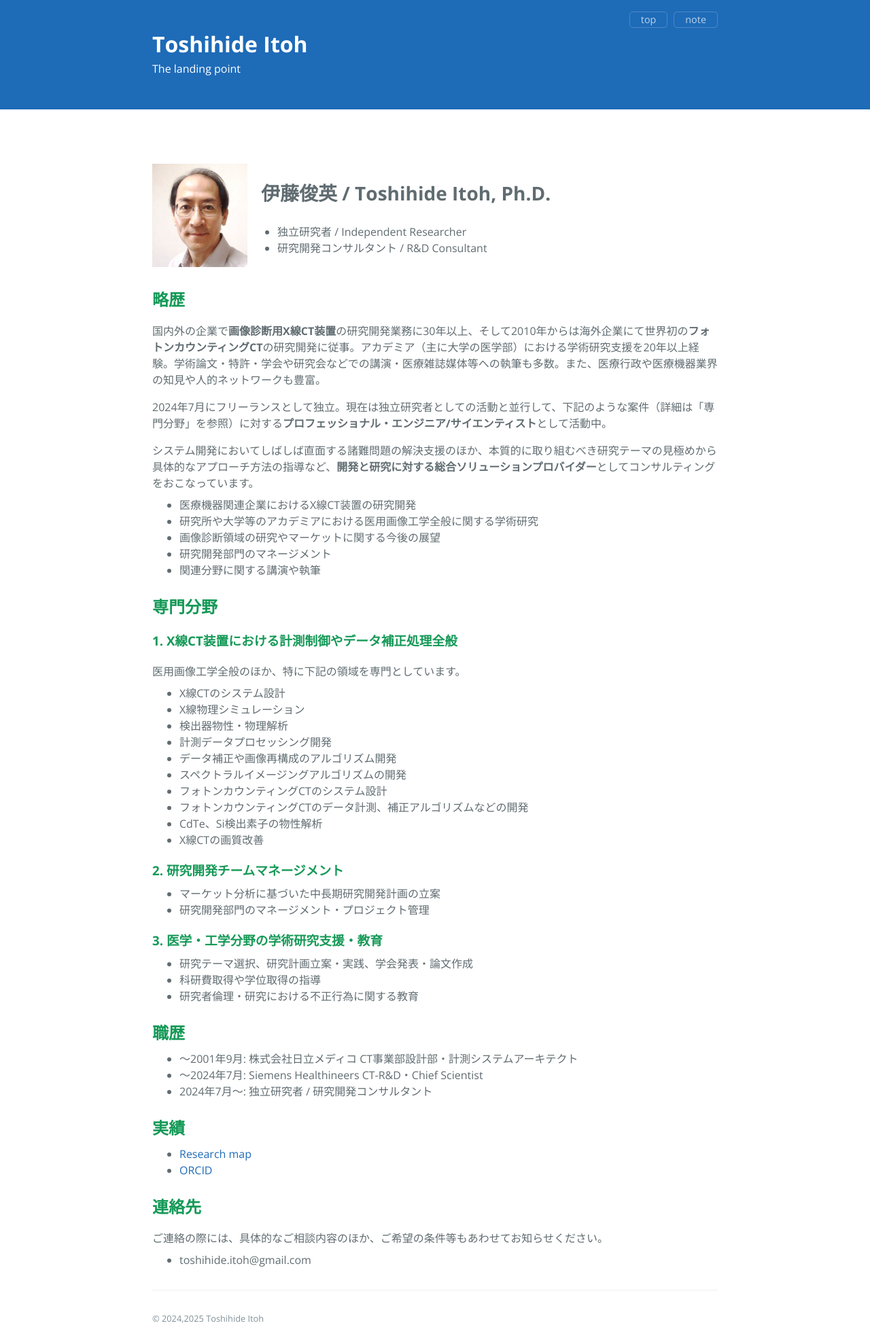
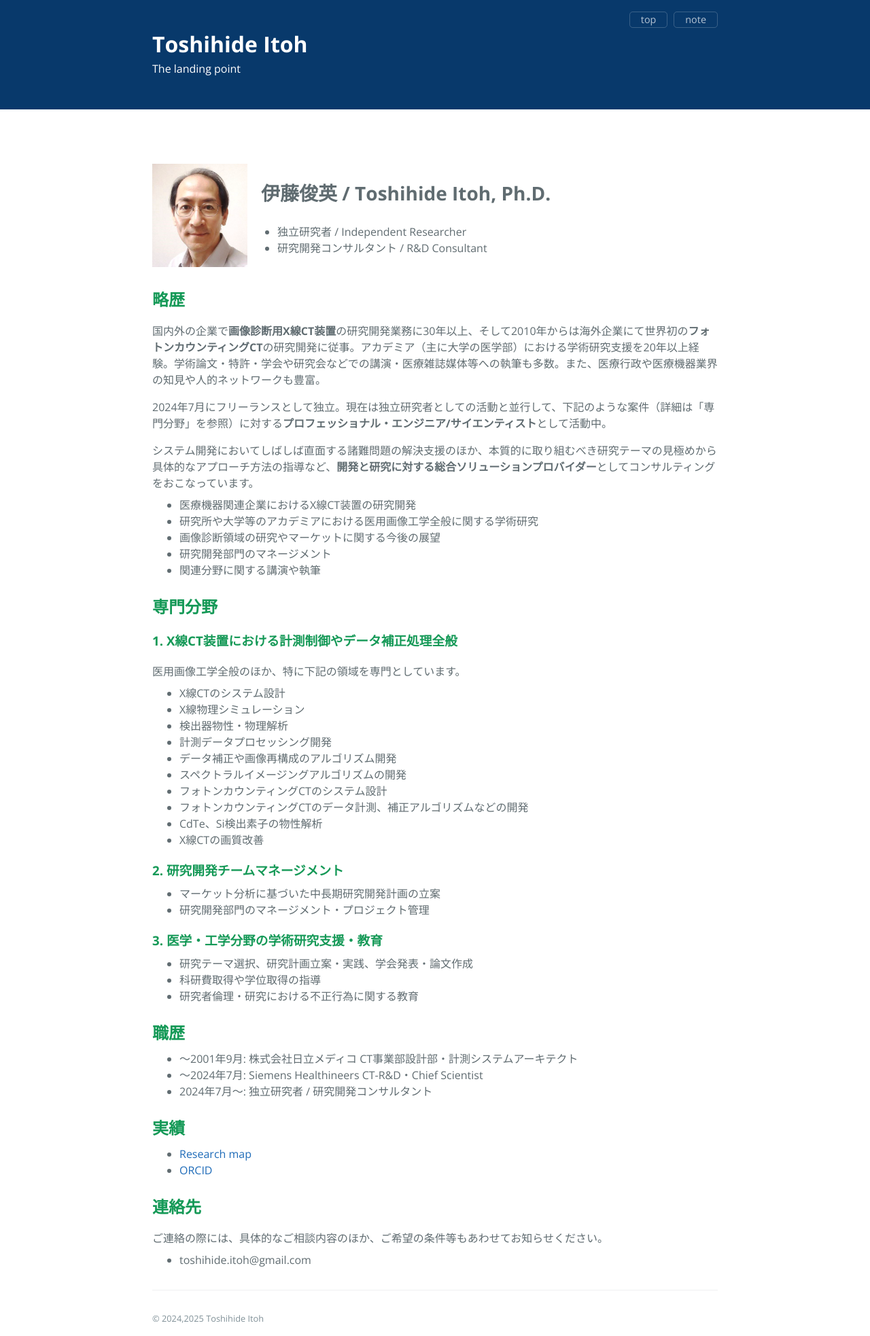
Before and after one commit to toshihide-itoh/toshihide-itoh.github.io, a Jekyll site: the page built from index.md, in a window 1280 px wide. Shown: the whole page at 68% size. Built offline with Jekyll 4.4.1, drawn with Linux system fonts in a browser that asks for light colours.

Commit message:
try to change the background of nav.

```diff
--- a/_sass/jekyll-theme-cayman.scss
+++ b/_sass/jekyll-theme-cayman.scss
@@ -139,7 +139,7 @@ a {
 .page-header {
   color: $header-heading-color;
   background-color: $header-bg-color;
-  background-image: linear-gradient(120deg, $header-bg-color-secondary, $header-bg-color);
+  // background-image: linear-gradient(120deg, $header-bg-color-secondary, $header-bg-color);
   margin-bottom: 0rem;
 
   @include large {
--- a/_sass/variables.scss
+++ b/_sass/variables.scss
@@ -4,9 +4,9 @@ $medium-breakpoint: 42em !default;
 
 // Headers
 $header-heading-color: #fff !default;
-$header-bg-color: #1e6bb8 !default;
+$header-bg-color: #08396b !default;
 // $header-bg-color: #159957 !default;
-$header-bg-color-secondary: #1e6bb8 !default;
+$header-bg-color-secondary: #08396b !default;
 
 // Text
 $section-headings-color: #159957 !default;
```
